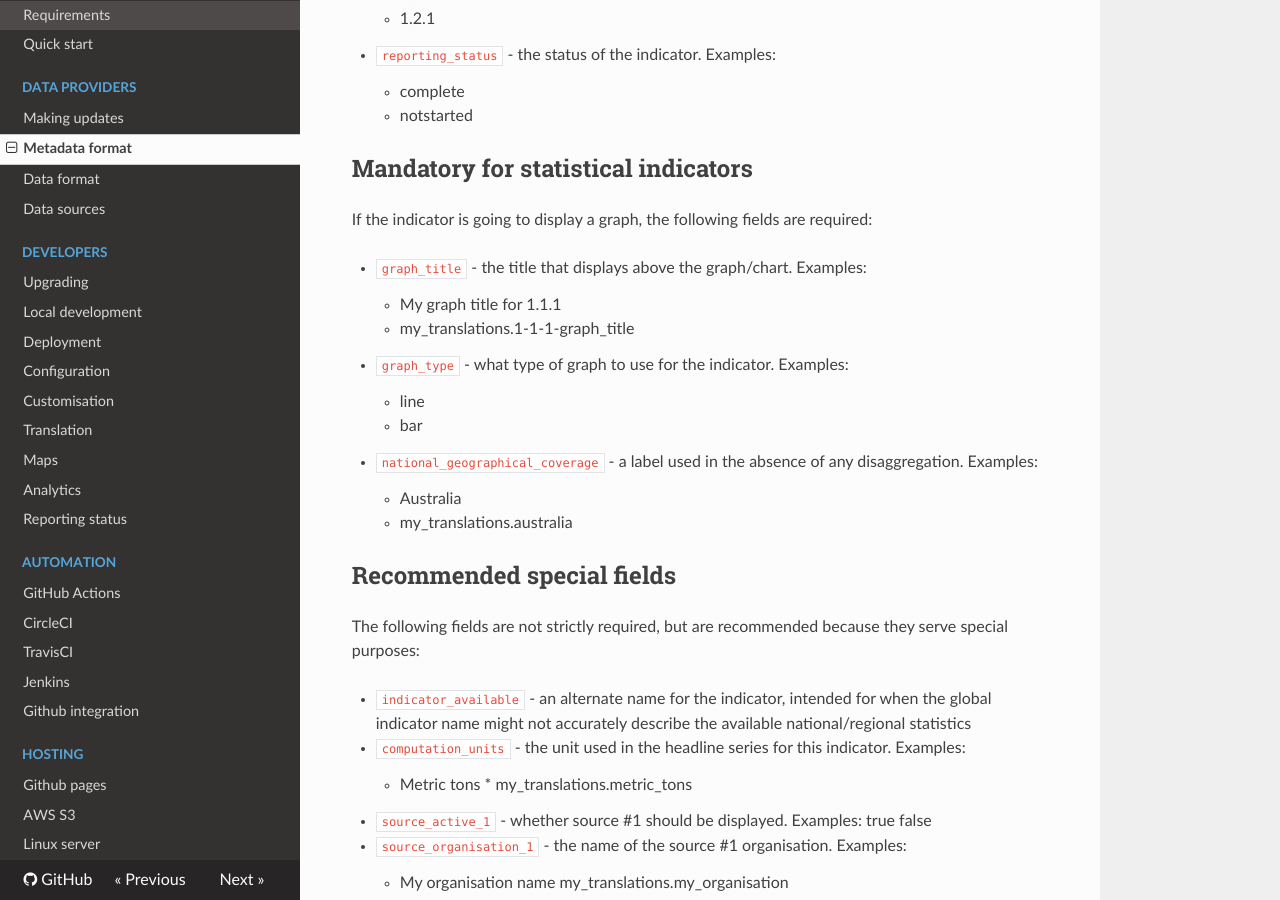
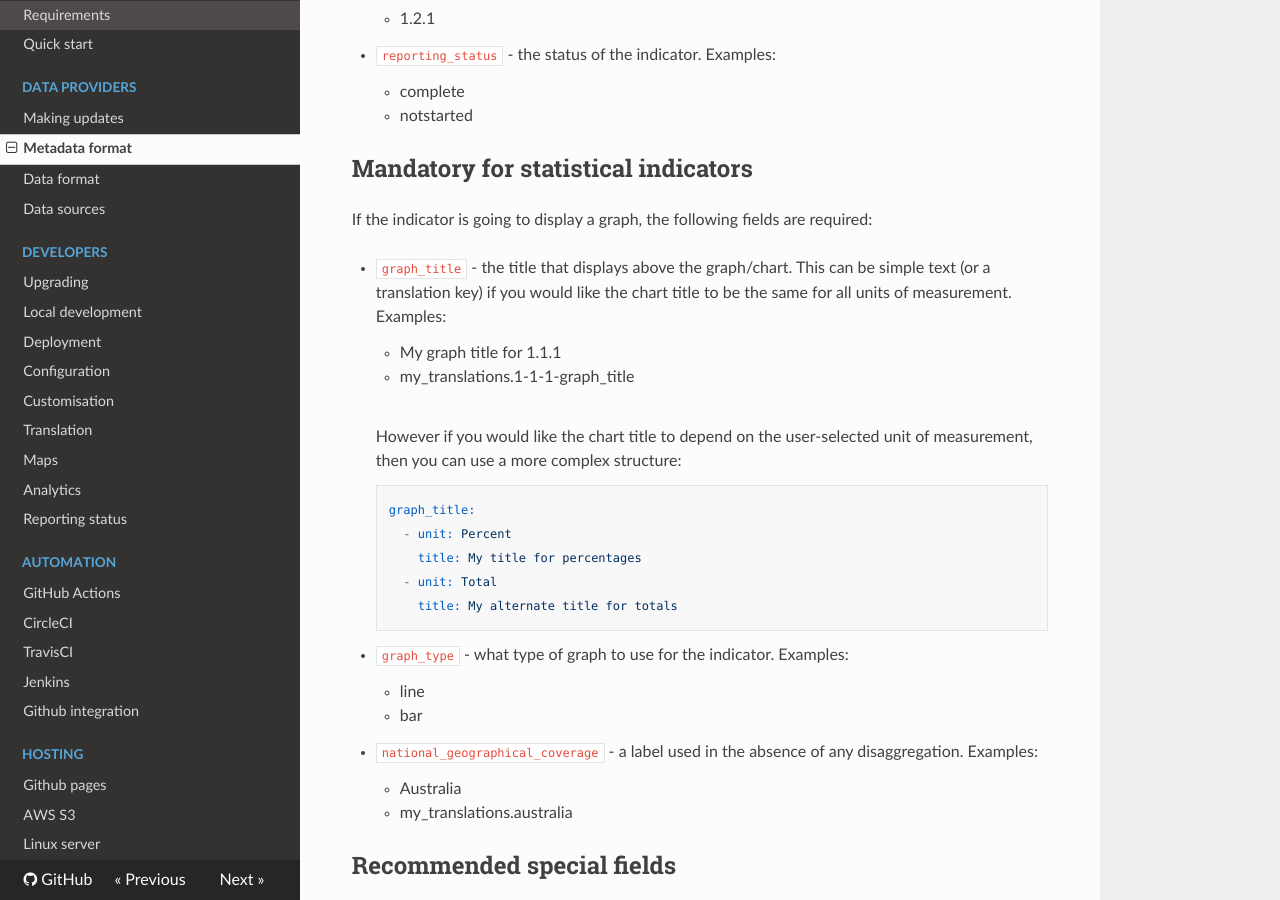
Before and after one commit to open-sdg/open-sdg, an MkDocs documentation site: the page built from docs/metadata-format.md, in a window 1280 px wide and 900 px high, scrolled down 906 px. Built offline with MkDocs 1.6.1, drawn with Linux system fonts in a browser that asks for light colours; nearby versions of some CDN libraries; old or Windows-style settings are respelled for this version of MkDocs; some of the changed text lies outside the part shown.

Commit message:
Tests and docs for chart titles per unit of measurement

````diff
--- a/docs/metadata-format.md
+++ b/docs/metadata-format.md
@@ -29,9 +29,18 @@ The following fields are required on all indicators:
 
 If the indicator is going to display a graph, the following fields are required:
 
-* `graph_title` - the title that displays above the graph/chart. Examples:
+* `graph_title` - the title that displays above the graph/chart. This can be simple text (or a translation key) if you would like the chart title to be the same for all units of measurement. Examples:
     * My graph title for 1.1.1
     * my_translations.1-1-1-graph_title
+
+    <br>However if you would like the chart title to depend on the user-selected unit of measurement, then you can use a more complex structure:
+
+        graph_title:
+          - unit: Percent
+            title: My title for percentages
+          - unit: Total
+            title: My alternate title for totals
+
 * `graph_type` - what type of graph to use for the indicator. Examples:
     * line
     * bar
@@ -115,25 +124,25 @@ data_start_values:
 The following fields affect the display of graphs. Currently only longitudinal graphs are available but more are planned. These tags are experimental. Graph tags do not show up on the web page as metadata; we will use them in the future for setting how a graphic should render, some extra labels etc.
 
 * `graph_units_without_headline` - a list of units in which the "headline" (aggregated data series) should not be displayed on the graph. This is typically used in combination with the `data_start_values` field described above. For example:
-    ```
-    graph_units_without_headline:
-        - tons
-        - passengers
-    ```
+
+        graph_units_without_headline:
+          - tons
+          - passengers
+
 * `graph_limits` - a list of min/max limits controlling the lowest/highest values to be shown on the y-axis. Optionally they can refer to a specific unit of measurement. Note that this involves a slightly more complex metadata structure. If using Prose.io, this will need to be set under "Raw Metadata". For example:
-    ```
-    graph_limits:
-        - unit: tons
-          minimum: 2
-          maximimum: 20
-        - unit: passengers
-          minimum: 200
-          maximum: 2000
-    ```
+
+        graph_limits:
+          - unit: tons
+            minimum: 2
+            maximimum: 20
+          - unit: passengers
+            minimum: 200
+            maximum: 2000
+
 * `graph_stacked_disaggregation` - this is used in the "stacked_bar" graph type, to identify the disaggregation category to be featured in the stacked bars. For Example:
-    ```
-    graph_stacked_disaggregation: Age
-    ```
+
+        graph_stacked_disaggregation: Age
+
 * `graph_title` - mentioned above
 * `graph_type` - mentioned above
 
````
Also changed, not shown: 6 other files.
